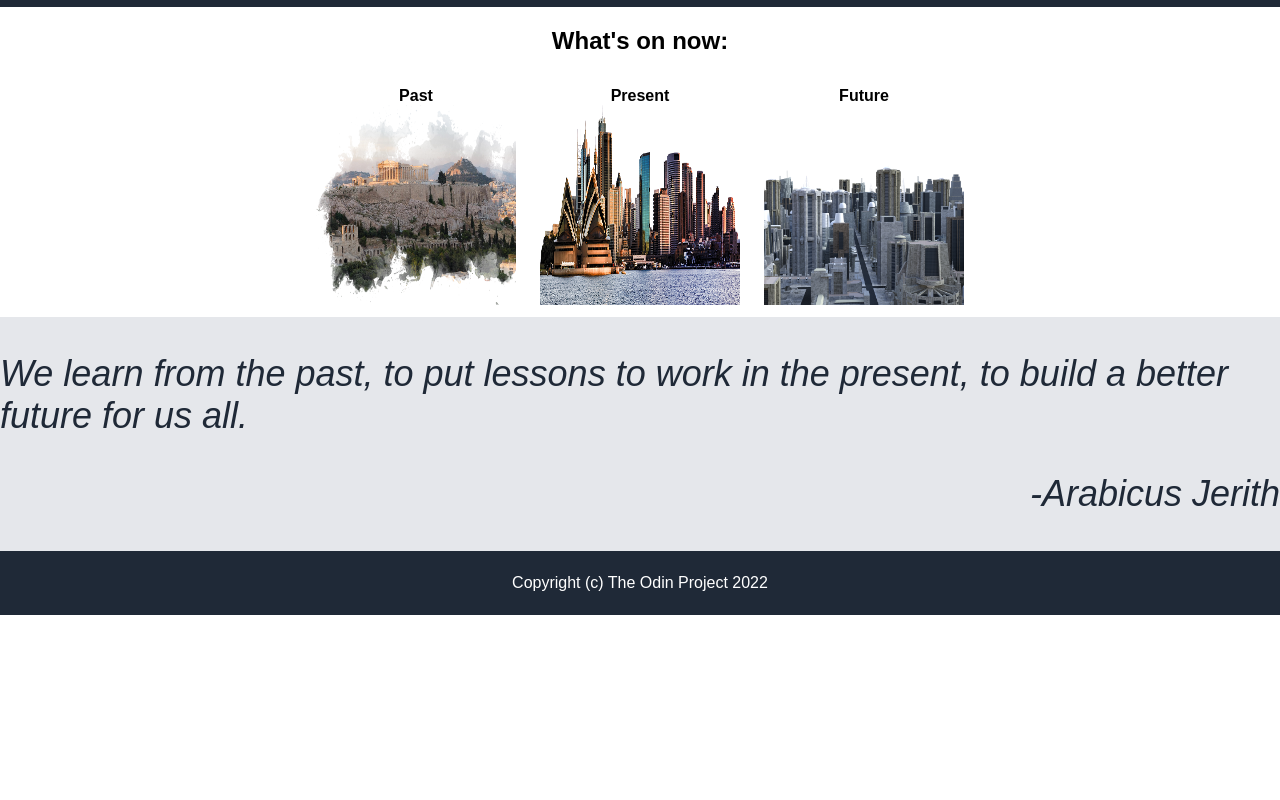
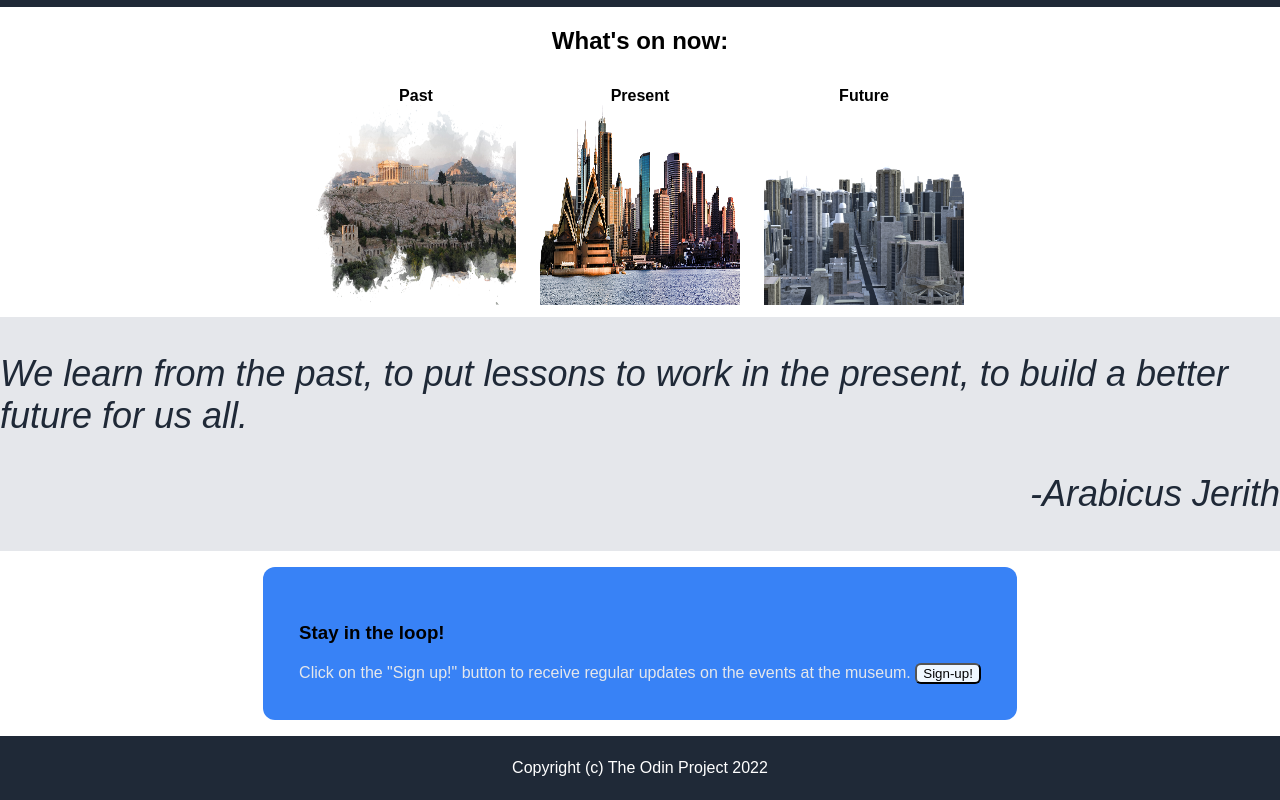
Before and after one commit to zane-v93/landing-page, a plain HTML site: page index.html in a window 1280 px wide. Shown: the part 584-1384 px from the top of the page. Before the commit the page ends 1199 px from the top, so only its background shows below. Drawn offline with Linux system fonts and the light colour scheme.

Commit message:
call to action div added

```diff
--- a/index.html
+++ b/index.html
@@ -44,6 +44,11 @@
                 <p style="text-align:right;"">-Arabicus Jerith</p>
             </div>
     </div>
+        <div class="call-to-action">
+            <h3>Stay in the loop!</h3>
+            <p>Click on the "Sign up!" button to receive regular updates on the events at the museum.</p>
+            <button>Sign-up!</button>
+        </div>
     <div class="footer">
 Copyright (c) The Odin Project 2022
 
--- a/styles.css
+++ b/styles.css
@@ -114,9 +114,25 @@ img{
     font-size: 36px;
     font-style: italic;
 }
-
 .quote p{
     color: #1f2937;
+}
+
+.call-to-action{
+    background-color: #3882f6;
+    max-width: fit-content;
+    margin: 16px auto 16px auto;
+    border-radius: 12px;
+    padding: 36px;
+}
+
+.call-to-action p{
+    display: inline-block;
+    margin: 0;
+}
+.call-to-action button{
+    align-self: center;
+    background-color: aliceblue;
 }
 .footer{
     background-color: #1f2937;
```
